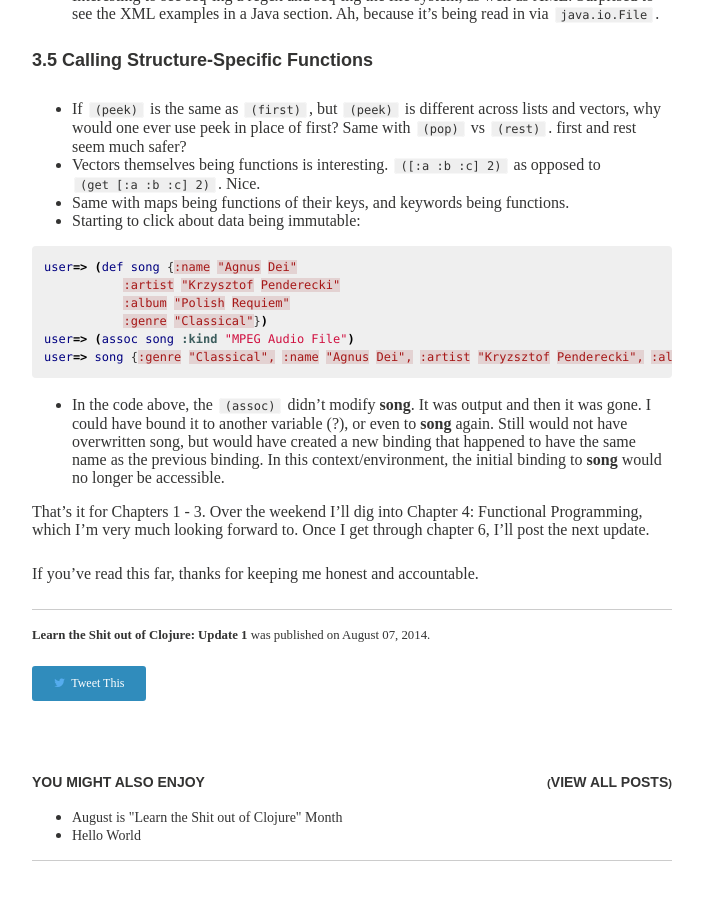
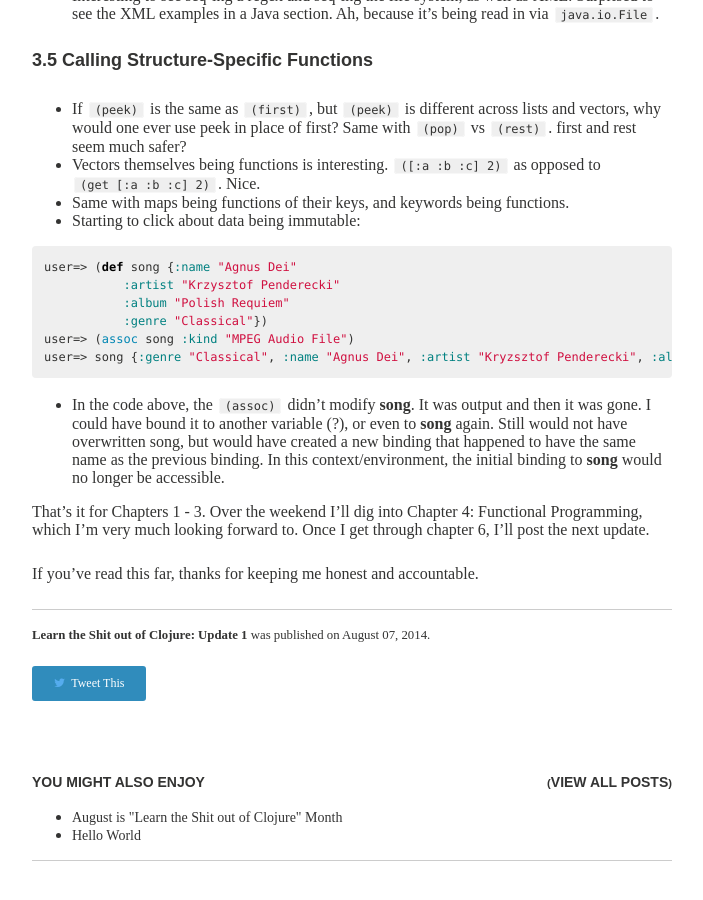
Before and after one commit to charliegriefer/charliegriefer.github.io, a Jekyll site: the page built from _posts/2014-08-07-learn-clojure-update-001.md, in a window 1280 px wide and 900 px high, scrolled down 2916 px. Shown: the whole window, without its empty margins (288-991 px from the left). Built offline with Jekyll 4.4.1, drawn with Linux system fonts in a browser that asks for light colours; nearby versions of some CDN libraries; some web fonts are replaced; comment, search, counter and statistics services are not loaded.

Commit message:
set hightlighting back to clojure

```diff
--- a/_posts/2014-08-07-learn-clojure-update-001.md
+++ b/_posts/2014-08-07-learn-clojure-update-001.md
@@ -111,7 +111,7 @@ Really it's just something for me, to hold me accountable. But hey if you're her
 - Vectors themselves being functions is interesting. `([:a :b :c] 2)` as opposed to `(get [:a :b :c] 2)`. Nice.
 - Same with maps being functions of their keys, and keywords being functions.
 - Starting to click about data being immutable:
-{% highlight css %}
+{% highlight clojure %}
 user=> (def song {:name "Agnus Dei"
            :artist "Krzysztof Penderecki"
            :album "Polish Requiem"
```
